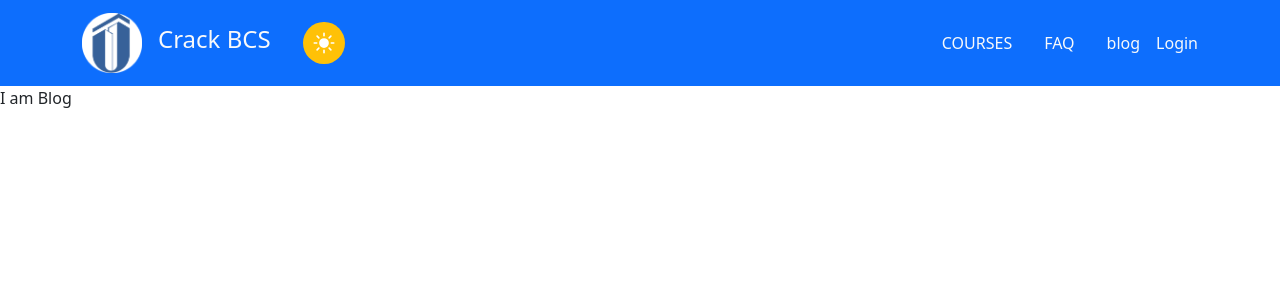
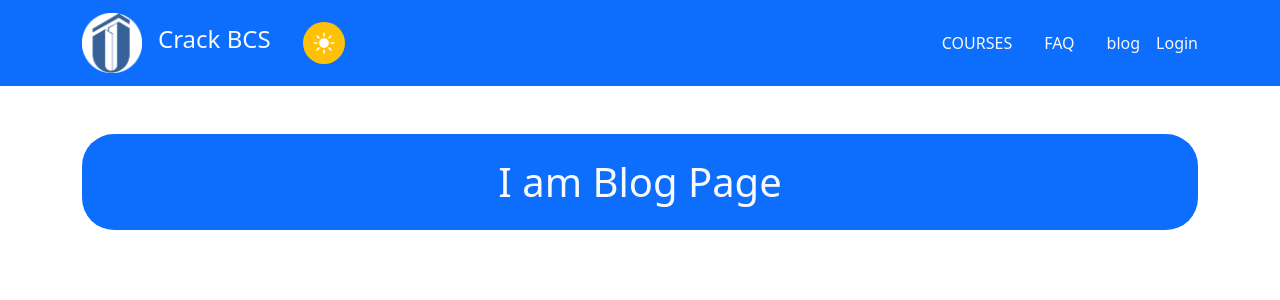
Before and after one commit to ferdouszihad/crack-bcs-front-end, a React (Create React App) app: page /blog in a window 1280 px wide. Shown: the top 300 px of the page. Built offline with nearby package versions, Linux system fonts and the light colour scheme; no server answers.

Commit message:
blog added

```diff
--- a/src/components/Blog/Blog.js
+++ b/src/components/Blog/Blog.js
@@ -1,7 +1,13 @@
 import React from "react";
 
 const Blog = () => {
-  return <div>I am Blog</div>;
+  return (
+    <div className="container">
+      <h1 className="bg-primary py-4 my-5 text-light text-center rounded-5">
+        I am Blog Page
+      </h1>
+    </div>
+  );
 };
 
 export default Blog;
```
